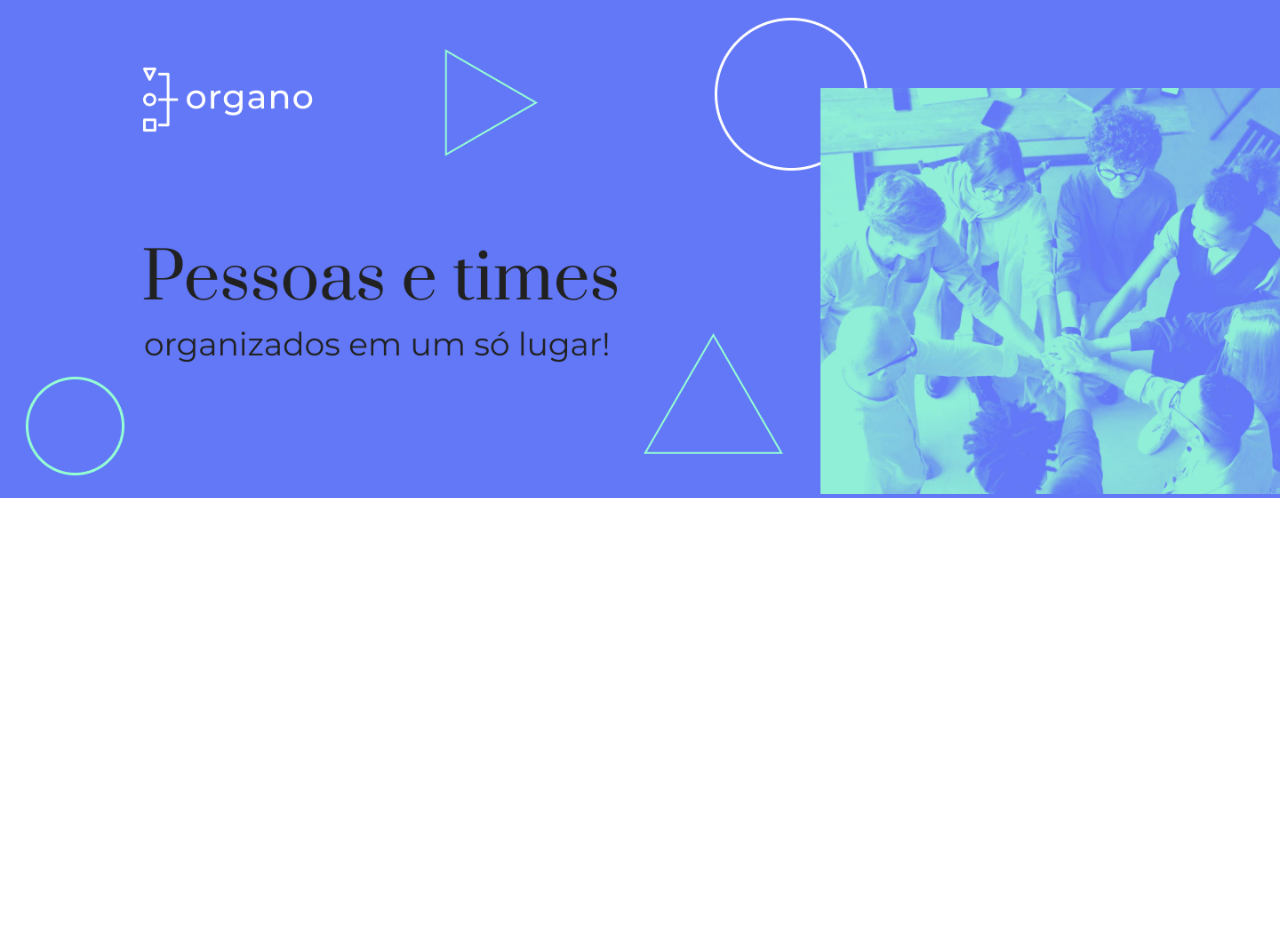
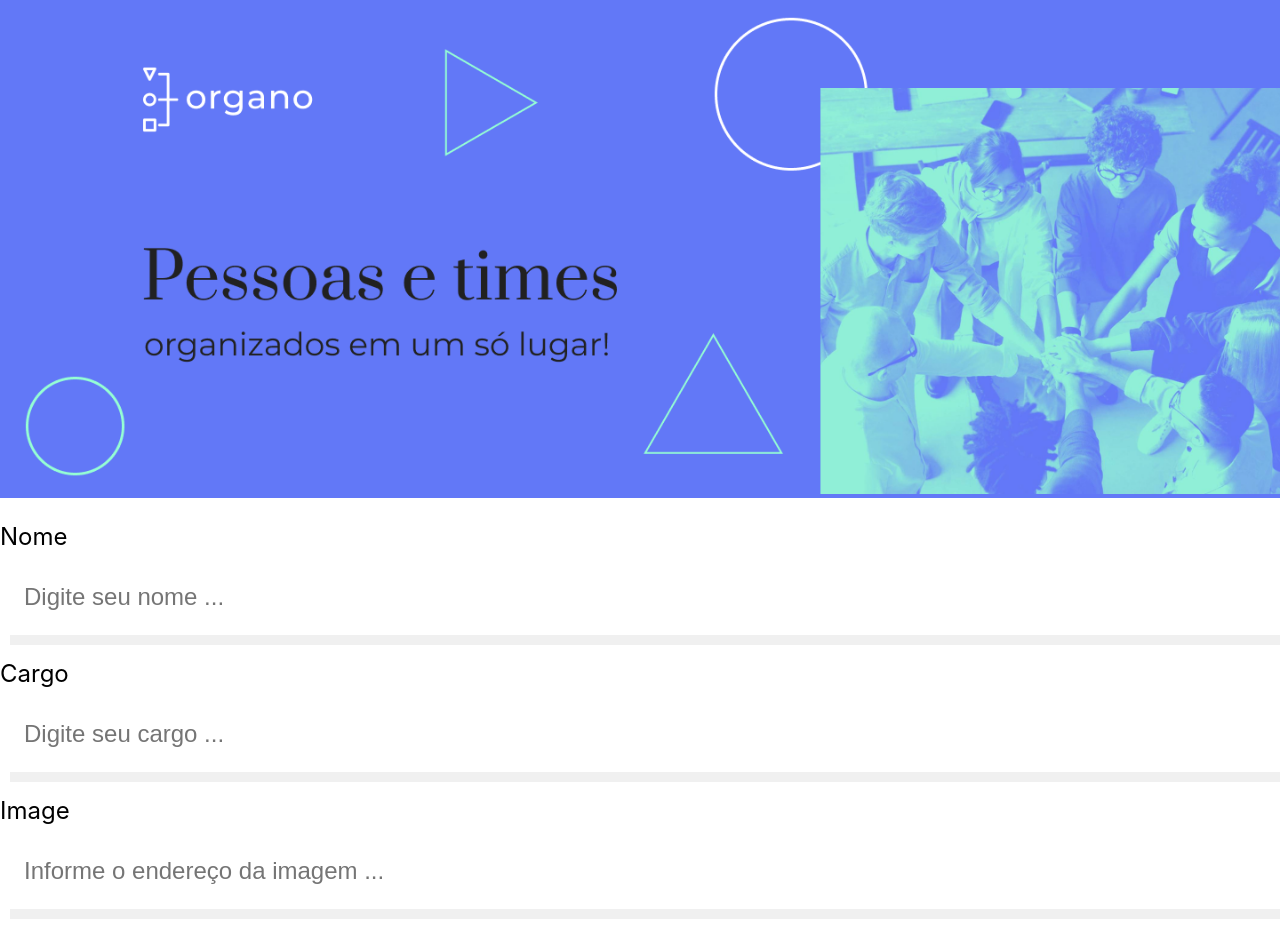
Before and after one commit to charlesbrcosta/Organo, a React (Create React App) app: page / in a window 1280 px wide. Before the commit the page ends 800 px from the top, so only its background shows below. Built offline with nearby package versions, Linux system fonts and the light colour scheme.

Commit message:
adicionado componente TextField

```diff
--- a/src/App.js
+++ b/src/App.js
@@ -1,9 +1,13 @@
 import { Banner } from "./components/Banner/";
+import { TextField } from "./components/TextField";
 
 export function App() {
   return (
     <div className="App">
       <Banner />
+      <TextField label="Nome" placeholder="Digite seu nome" />
+      <TextField label="Cargo" placeholder="Digite seu cargo" />
+      <TextField label="Image" placeholder="Informe o endereço da imagem" />
     </div>
   );
 }
--- /dev/null
+++ b/src/components/TextField/TextField.module.css
@@ -0,0 +1,19 @@
+.text_field {
+    margin: 24px 0;
+}
+
+.text_field label {
+    display: block;
+    margin-bottom: 8px;
+    font-size: 24px;
+}
+
+.text_field input {
+    background-color: #fff;
+    box-shadow: 10px 10px rgba(0, 0, 0, 0.06);
+    width: 100%;
+    border: none;
+    font-size: 24px;
+    padding: 24px;
+    box-sizing: border-box;
+}
--- /dev/null
+++ b/src/components/TextField/index.js
@@ -0,0 +1,13 @@
+import styles from './TextField.module.css';
+
+export const TextField = (props) => {
+
+    const placeholderChange = `${ props.placeholder } ...`;
+
+    return (
+        <div className={ styles.text_field }>
+            <label>{ props.label }</label>
+            <input placeholder={ placeholderChange }/>
+        </div>
+    );
+}
```
